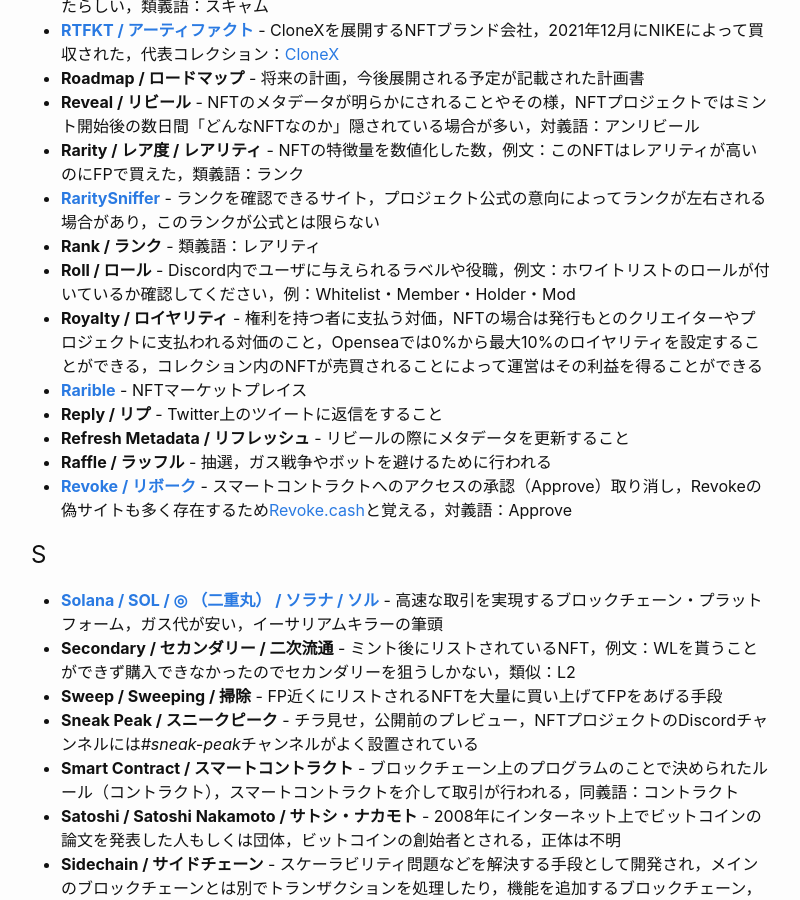
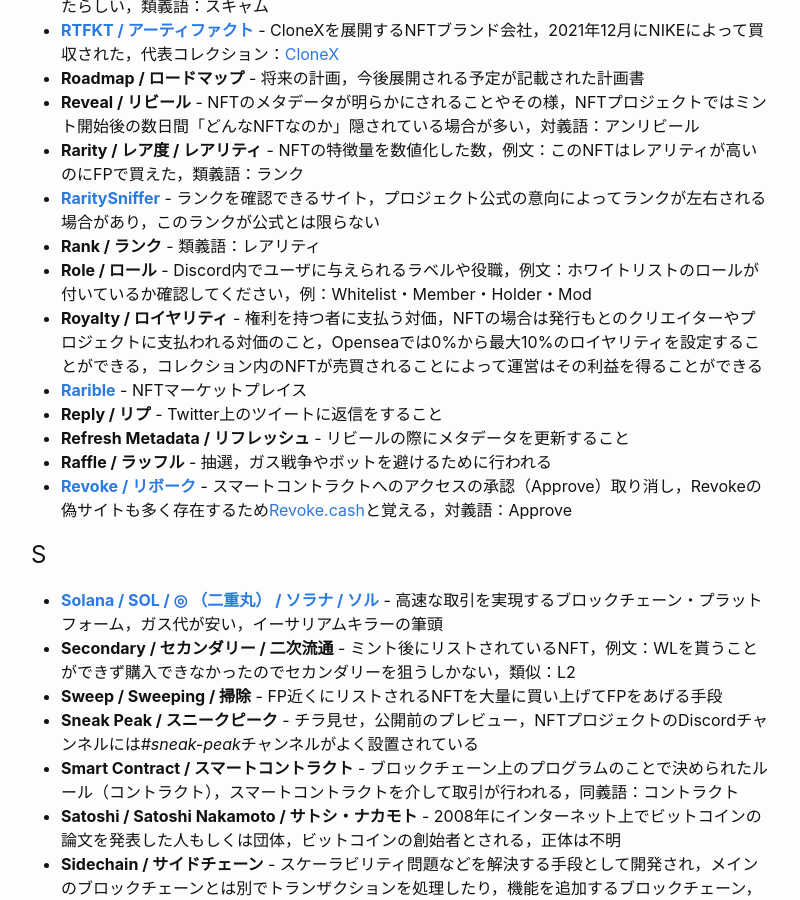
Before and after one commit to yuk6ra/website, a Jekyll site: the page built from _posts/2022-4-19-japanese-nft-glossary-2022.md, in a window 1280 px wide and 900 px high, scrolled down 9299 px. Shown: the whole window, without its empty margins (239-1039 px from the left). Built offline with Jekyll 4.4.1, drawn with Linux system fonts in a browser that asks for light colours.

Commit message:
Update 2022-4-19-japanese-nft-glossary-2022.md

```diff
--- a/_posts/2022-4-19-japanese-nft-glossary-2022.md
+++ b/_posts/2022-4-19-japanese-nft-glossary-2022.md
@@ -258,7 +258,7 @@
 - **Rarity / レア度 / レアリティ** - NFTの特徴量を数値化した数，例文：このNFTはレアリティが高いのにFPで買えた，類義語：ランク
 - **[RaritySniffer](https://raritysniffer.com/)** - ランクを確認できるサイト，プロジェクト公式の意向によってランクが左右される場合があり，このランクが公式とは限らない
 - **Rank / ランク** - 類義語：レアリティ
-- **Roll / ロール** - Discord内でユーザに与えられるラベルや役職，例文：ホワイトリストのロールが付いているか確認してください，例：Whitelist・Member・Holder・Mod
+- **Role / ロール** - Discord内でユーザに与えられるラベルや役職，例文：ホワイトリストのロールが付いているか確認してください，例：Whitelist・Member・Holder・Mod
 - **Royalty / ロイヤリティ** - 権利を持つ者に支払う対価，NFTの場合は発行もとのクリエイターやプロジェクトに支払われる対価のこと，Openseaでは0%から最大10%のロイヤリティを設定することができる，コレクション内のNFTが売買されることによって運営はその利益を得ることができる
 - **[Rarible](https://rarible.com/)** - NFTマーケットプレイス
 - **Reply / リプ** - Twitter上のツイートに返信をすること
```
